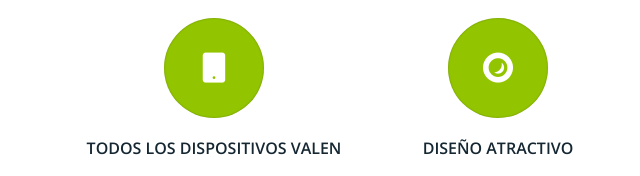
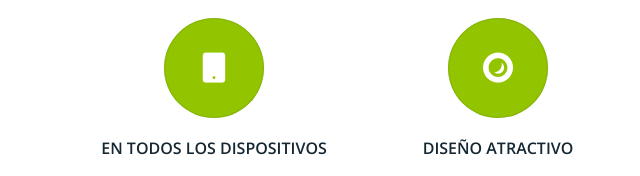
Before and after one commit to grupo9web/WebHulioEntertainment, a plain HTML site: page index.html in a window 1280 px wide. Shown: the part 940-1116 px from the top of the page, 0-640 px from the left. Drawn offline with nearby package versions, Linux system fonts and the light colour scheme.

Commit message:
Arreglado titulo en todos los dispositivos

```diff
--- a/index.html
+++ b/index.html
@@ -106,7 +106,7 @@
                <div class="margin">
                   <div class="s-12 m-6 l-3 margin-bottom">
                      <i class="icon-tablet icon3x"></i>
-                     <h2>Todos los dispositivos valen</h2>
+                     <h2>En todos los dispositivos</h2>
                      <p>Nuestros videojuegos están disponibles tanto como para PC, tablets y teléfonos móviles. Juega donde mas te guste!</p>
                   </div>
                   <div class="s-12 m-6 l-3 margin-bottom">
```
